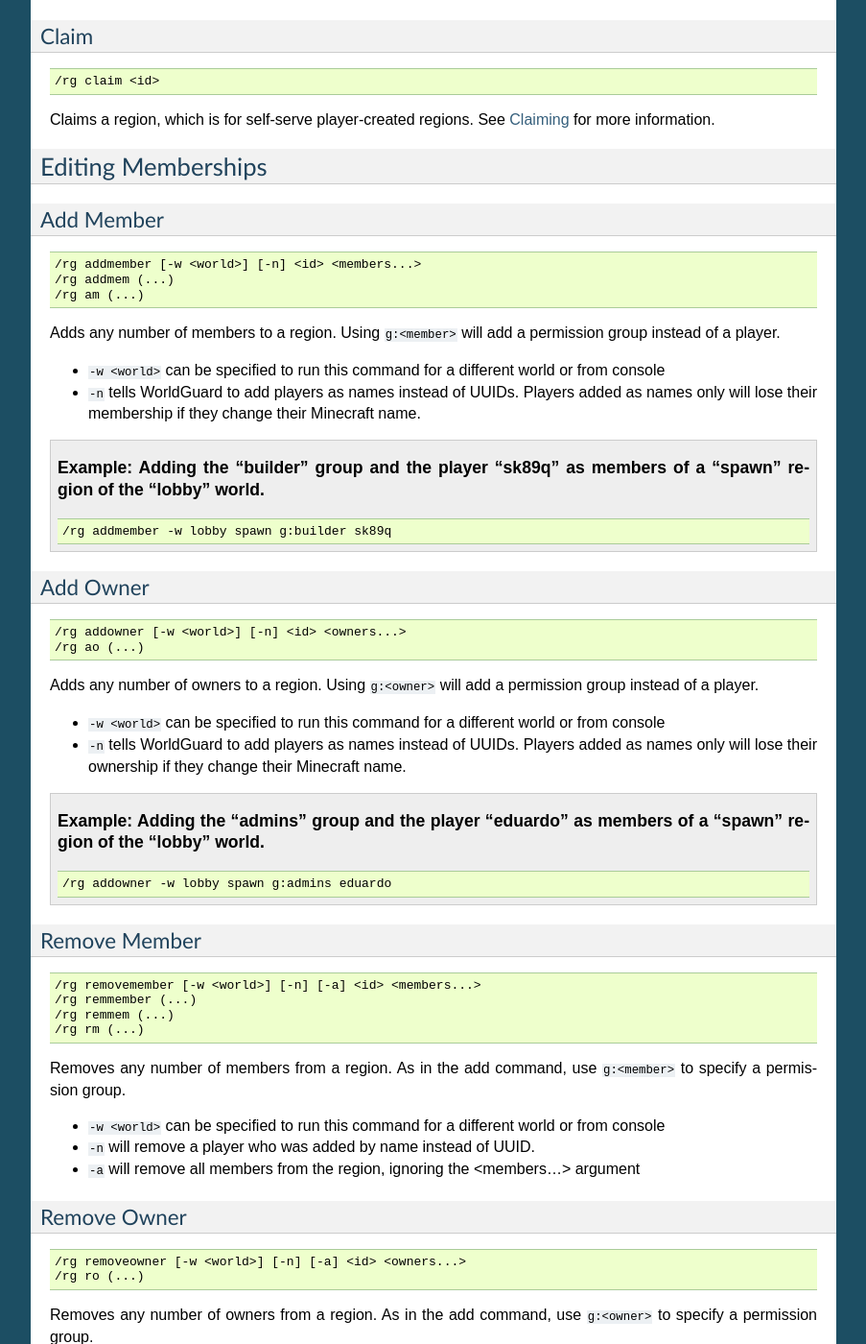
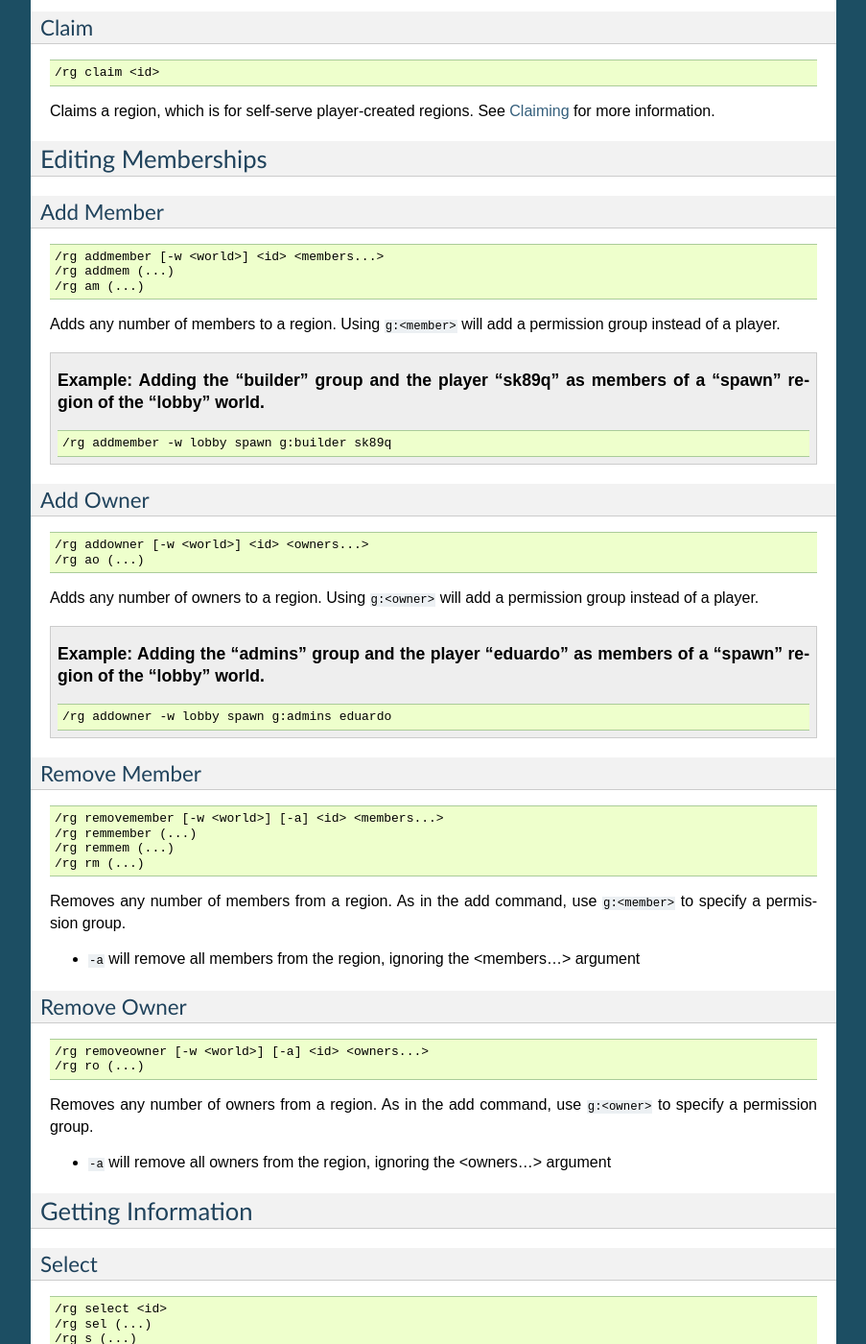
Before and after one commit to aurorasmiles/WorldGuardDocs, a Sphinx documentation site: the page built from source/regions/commands.rst, in a window 1280 px wide and 1400 px high, scrolled down 1392 px. Shown: the whole window at 96% size, without its empty margins (198-1101 px from the left). Built offline with Sphinx 7.4.7, drawn with Linux system fonts in a browser that asks for light colours; some of the changed text lies outside the part shown.

Commit message:
Update for various command changes.
* Add new options from https://github.com/EngineHub/WorldGuard/commit/dca0515104edb8a000afe572fcce5a47b4a32397
* Remove redundant explanation of -w and consolidate with the tip at the top of the page, adding info about //world as well.
* Add migrateheights command.
* Remove -n(ame) flags, since use of names is deprecated.

```diff
--- a/source/regions/commands.rst
+++ b/source/regions/commands.rst
@@ -19,7 +21,7 @@ Define
 
 .. code-block:: text
 
-    /rg define [-n] [-g] <id> <owner1> [<owner2>] [... <ownerN>]
+    /rg define [-w <world>] [-g] <id> <owner1> [<owner2>] [... <ownerN>]
     /rg create (...)
     /rg d (...)
 
@@ -28,7 +30,6 @@ Creates a new region with a given ID and an optional list of owners. Your curren
 Region IDs are case-insensitive. Only one region can exist with a given name (per-world).
 
 * ``-g`` will create a new "global" region (not the same as the :doc:`global-region`) that has no physical space, which is useful for creating template regions (see :doc:`priorities`)
-* ``-n`` will store the given owner names as names, rather than converting them to UUIDs
 
 .. topic:: Example: Creating a new "shop" region with "sk89q" and "wizjany" as owners
 
@@ -50,7 +51,6 @@ Removes a region.
 
 If the specified region has child regions, then either ``-u`` or ``-f`` must be specified. Both options cannot be specified together.
 
-* ``-w <world>`` can be specified to run this command for a different world or from console
 * ``-u`` changes child regions of the specified region to have no parent
 * ``-f`` removes child regions of the specified region
 
@@ -59,7 +59,7 @@ Redefine
 
 .. code-block:: text
 
-    /rg redefine [-g]
+    /rg redefine [-w <world>] [-g]
     /rg update (...)
     /rg move (...)
 
@@ -84,14 +84,11 @@ Add Member
 
 .. code-block:: text
 
-    /rg addmember [-w <world>] [-n] <id> <members...>
+    /rg addmember [-w <world>] <id> <members...>
     /rg addmem (...)
     /rg am (...)
 
 Adds any number of members to a region. Using ``g:<member>`` will add a permission group instead of a player.
-
-* ``-w <world>`` can be specified to run this command for a different world or from console
-* ``-n`` tells WorldGuard to add players as names instead of UUIDs. Players added as names only will lose their membership if they change their Minecraft name.
 
 .. topic:: Example: Adding the "builder" group and the player "sk89q" as members of a "spawn" region of the "lobby" world.
 
@@ -104,13 +101,10 @@ Add Owner
 
 .. code-block:: text
 
-    /rg addowner [-w <world>] [-n] <id> <owners...>
+    /rg addowner [-w <world>] <id> <owners...>
     /rg ao (...)
 
 Adds any number of owners to a region. Using ``g:<owner>`` will add a permission group instead of a player.
-
-* ``-w <world>`` can be specified to run this command for a different world or from console
-* ``-n`` tells WorldGuard to add players as names instead of UUIDs. Players added as names only will lose their ownership if they change their Minecraft name.
 
 .. topic:: Example: Adding the "admins" group and the player "eduardo" as members of a "spawn" region of the "lobby" world.
 
@@ -123,15 +117,13 @@ Remove Member
 
 .. code-block:: text
 
-    /rg removemember [-w <world>] [-n] [-a] <id> <members...>
+    /rg removemember [-w <world>] [-a] <id> <members...>
     /rg remmember (...)
     /rg remmem (...)
     /rg rm (...)
 
 Removes any number of members from a region. As in the add command, use ``g:<member>`` to specify a permission group.
 
-* ``-w <world>`` can be specified to run this command for a different world or from console
-* ``-n`` will remove a player who was added by name instead of UUID.
 * ``-a`` will remove all members from the region, ignoring the <members...> argument
 
 Remove Owner
@@ -139,13 +131,11 @@ Remove Owner
 
 .. code-block:: text
 
-    /rg removeowner [-w <world>] [-n] [-a] <id> <owners...>
+    /rg removeowner [-w <world>] [-a] <id> <owners...>
     /rg ro (...)
 
 Removes any number of owners from a region. As in the add command, use ``g:<owner>`` to specify a permission group.
 
-* ``-w <world>`` can be specified to run this command for a different world or from console
-* ``-n`` will remove a player who was added by name instead of UUID.
 * ``-a`` will remove all owners from the region, ignoring the <owners...> argument
 
 Getting Information
@@ -172,7 +162,6 @@ Information
 
 Displays information about a specified region, or if no region is specified, the region that you are currently in. If you are in several regions, then a list will shown instead.
 
-* ``-w <world>`` can be specified to run this command for a different world or from console
 * ``-s`` causes the command to select the region (see ``/rg select``)
 * ``-u`` causes UUIDs to be shown rather than player's last seen names
 
@@ -200,15 +189,15 @@ List
 
 .. code-block:: text
 
-    /rg list [-n] [-p <player>] [-w <world>] [<page>]
+    /rg list [-i <id search>] [-p <player>] [-w <world>] [<page>]
 
 Lists the regions that have been created. A number can be provided to show a certain page.
 
 If a player doesn't have permission to list all regions but has permission to list their own (ones the player is a member or owner of), then the command will automatically only list the player's own regions.
 
-* ``-w <world>`` can be specified to run this command for a different world or from console
-* ``-n`` causes the command to search only by name rather than UUID and name
 * ``-p <player>`` can be specified to filter on regions that the given player is a member or owner of
+* ``-i <id search>`` can be specified to filter region IDs containing the search text
+* ``-s`` can be specified to match only regions which physically intersect your WorldEdit selection
 
 .. topic:: Example: Listing regions that "sk89q" is a member or owner of
 
@@ -232,7 +221,6 @@ To unset a flag, don't specify a value.
 
 To set a flag to a blank value, use ``-e``. This is useful for setting flags like ``greeting`` to a blank message to override the flag set in a different, larger, and lower priority region. If ``-e`` is specified in addition to a value, the value is discarded.
 
-* ``-w <world>`` can be specified to run this command for a different world or from console
 * ``-g <group>`` specifies the region group (see :doc:`flags`)
 * ``-e`` sets an empty value
 
@@ -267,8 +255,6 @@ Sets the priority of a region. See :doc:`priorities` for more information.
 
 The default priority of a region is 0.
 
-* ``-w <world>`` can be specified to run this command for a different world or from console
-
 Parent
 ~~~~~~
 
@@ -281,8 +267,6 @@ Parent
 Sets the parent of a region. See :doc:`priorities` for more information.
 
 To unset a parent priority, specify no parent.
-
-* ``-w <world>`` can be specified to run this command for a different world or from console
 
 .. topic:: Example: Setting the parent of "plot1" to "mall"
 
@@ -304,14 +288,12 @@ Teleport
 
 .. code-block:: text
 
-    /rg teleport [-s] <id>
+    /rg teleport [-c] [-s] <id>
 
 Teleports yourself to the location specified by either the ``spawn`` or ``teleport`` :doc:`flags <flags>`.
 
 * ``-s`` selects the spawn flag rather than the teleport flag
-
-.. note::
-    It is currently not possible to teleport to a region that does not have either of these flags set. Issue `WORLDGUARD-2671 <https://dev.enginehub.org/youtrack/issue/WORLDGUARD-2671>`_ to fix this is pending.
+* ``-c`` teleports you to the geometric center of the region even if neither flag is set. This requires you to be in spectator mode.
 
 Management Commands
 ===================
@@ -328,8 +310,6 @@ Reloads the region data from file or database. If recent changes were made in-ga
 
 The load operation occurs in the background and will not pause the server. If the command is used before a previous load has completed, the new load will be queued. There is a limit to the maximum number of operations that can be queued.
 
-* ``-w <world>`` can be specified to run this command for a different world or from console
-
 Save
 ~~~~
 
@@ -345,7 +325,6 @@ Saves the region data to disk.
 
 The save operation occurs in the background and will not pause the server.  If the command is used before a previous save has completed, the new save will be queued. There is a limit to the maximum number of operations that can be queued.
 
-* ``-w <world>`` can be specified to run this command for a different world or from console
 
 Migrate Database
 ~~~~~~~~~~~~~~~~
@@ -385,3 +364,20 @@ Names that have no corresponding UUIDs will either be removed or left remaining
 
 .. warning::
     This command does not run in the background and will pause the entire server. If your server software has server pause detection, this may kill the server during migration and abort the migration process.
+
+Migrate Region Heights
+~~~~~~~~~~~~~~~~~~~~~~
+
+.. code-block:: text
+
+    /rg migrateheights
+
+Extends regions that were physically defined from min y <= 0 to max y >= 255 (i.e. the world limits pre-MC 1.18) to the new world height limits.
+
+Useful for updating from 1.17 or before to 1.18 or later if you had a lot of regions which were defined at the world limits. Note that if you intentionally had regions beyond the world limits before 1.18, you will need to move them beyond the new world limits manually.
+
+.. warning::
+    Be sure to make a backup before running migration.
+
+.. warning::
+    This command does not run in the background and will pause the entire server. If your server software has server pause detection, this may kill the server during migration and abort the migration process.
```
Also changed, not shown: other parts of source/regions/commands.rst (+3 -1 lines).
